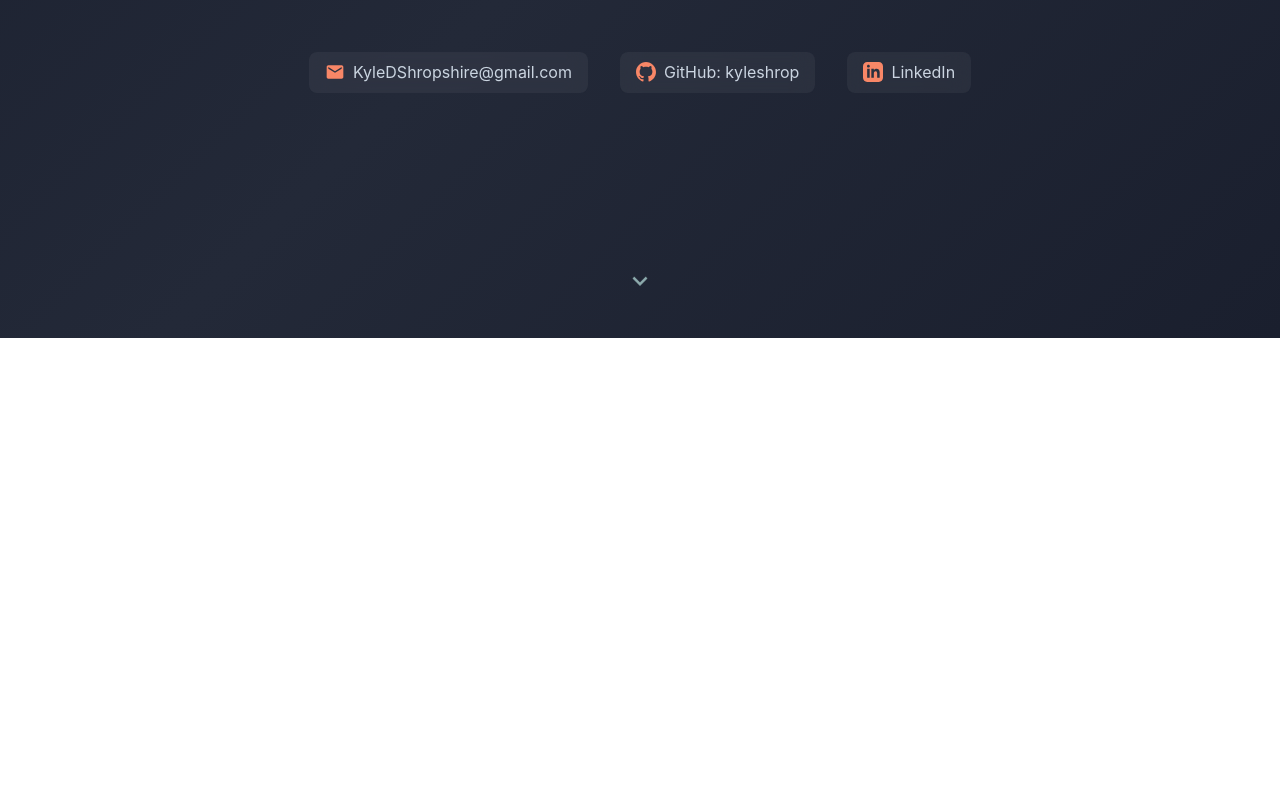
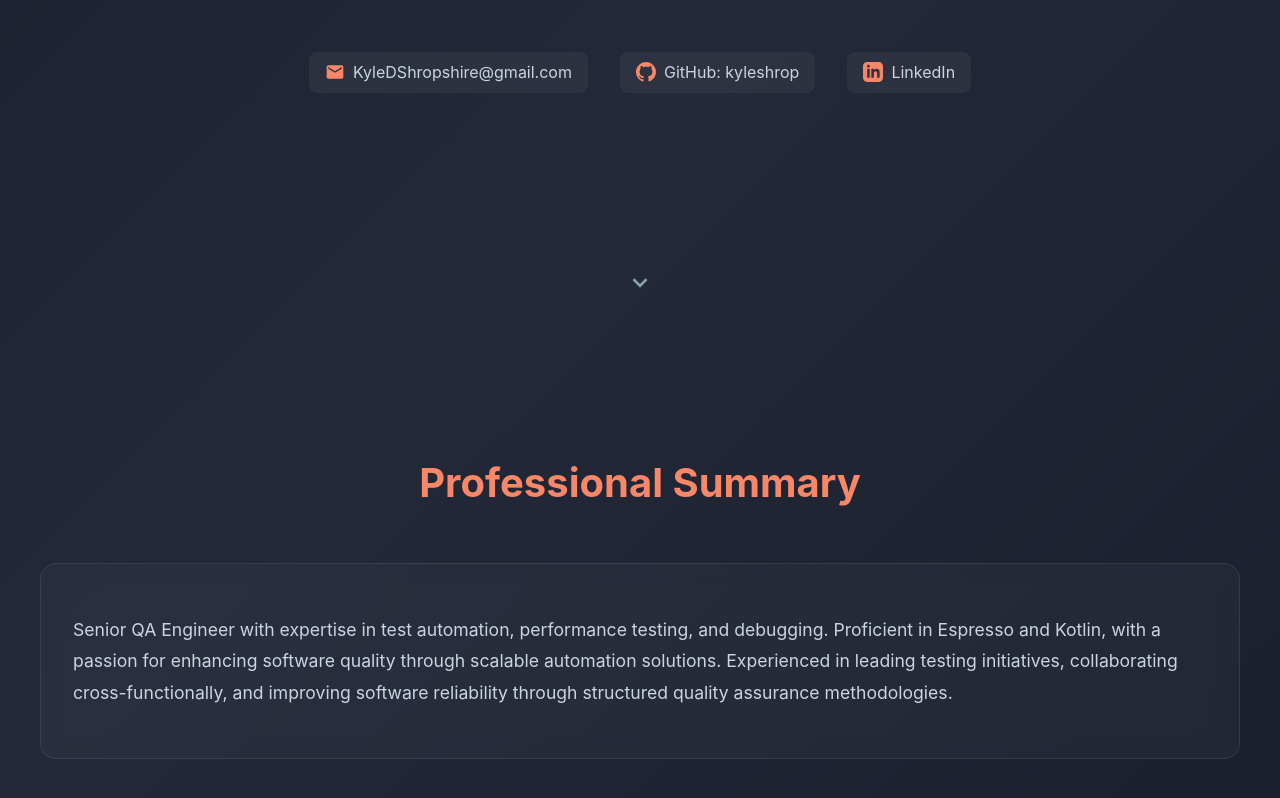
Before and after one commit to kyleshrop/kyle-resume, a React (Create React App) app: page / in a window 1280 px wide. Shown: the part 622-1420 px from the top of the page. Before the commit the page ends 960 px from the top, so only its background shows below. Built offline with nearby package versions, Linux system fonts and the light colour scheme.

Commit message:
Added summary sections.

```diff
--- a/src/App.js
+++ b/src/App.js
@@ -1,6 +1,7 @@
 import React from 'react';
 import Navigation from './components/Navigation';
 import AboutMe from './components/AboutMe';
+import Summary from './components/Summary';
 import './styles/App.css';
 
 function App() {
@@ -8,6 +9,7 @@ function App() {
     <div className="App">
       <Navigation />
       <AboutMe />
+      <Summary />
     </div>
   );
 }
--- a/src/components/AboutMe.js
+++ b/src/components/AboutMe.js
@@ -6,8 +6,8 @@ const AboutMe = () => {
   const { personal } = resumeData;
 
   return (
-    <section id="home" className="hero">
-      <div className="hero-content">
+    <section id="home" className="about-me">
+      <div className="about-me-content">
         <h1>{personal.name}</h1>
         <p className="title">{personal.title}</p>
         <p className="tagline">{personal.tagline}</p>
--- a/src/components/Summary.js
+++ b/src/components/Summary.js
@@ -0,0 +1,18 @@
+import React from 'react';
+import { resumeData } from '../data/resumeData';
+import '../styles/components/Summary.css';
+
+const Summary = () => {
+return(
+    <section id="summary">
+        <h2 className="section-title">Professional Summary</h2>
+        <div className="card">
+            <p style={{ fontSize: '1.1rem', lineHeight: '1.8', color: '#cbd5e1' }}>
+                {resumeData.summary}
+            </p>
+        </div>
+    </section>
+);
+};
+
+export default Summary;
--- a/src/styles/components/AboutMe.css
+++ b/src/styles/components/AboutMe.css
@@ -1,5 +1,5 @@
-/* Hero Section */
-.hero {
+/* About Me Section */
+.about-me {
   min-height: 100vh;
   display: flex;
   align-items: center;
@@ -9,7 +9,7 @@
   padding-top: 8rem; /* Add extra padding to account for nav */
 }
 
-.hero-content {
+.about-me-content {
   text-align: center;
   animation: fadeInUp 1s ease;
   max-width: 900px;
@@ -26,7 +26,7 @@
   }
 }
 
-.hero h1 {
+.about-me h1 {
   font-size: clamp(2.5rem, 8vw, 4.5rem);
   font-weight: 800;
   margin-bottom: 1rem;
@@ -40,7 +40,7 @@
   50% { filter: brightness(1.2); }
 }
 
-.hero .title {
+.about-me .title {
   font-size: 1.5rem;
   color: var(--secondary);
   margin-bottom: 2rem;
@@ -49,7 +49,7 @@
   text-transform: uppercase;
 }
 
-.hero .tagline {
+.about-me .tagline {
   font-size: 1.1rem;
   color: #cbd5e1;
   margin-bottom: 3rem;
@@ -115,11 +115,11 @@
 
 /* Responsive */
 @media (max-width: 768px) {
-  .hero {
+  .about-me {
     padding-top: 6rem; /* Ensure enough space on mobile */
   }
 
-  .hero h1 {
+  .about-me h1 {
     font-size: 2.5rem;
     margin-top: 1rem; /* Add extra margin on mobile */
   }
--- a/src/styles/components/Summary.css
+++ b/src/styles/components/Summary.css
@@ -0,0 +1,57 @@
+/* Sections */
+section {
+  padding: 5rem 2rem;
+  max-width: 1200px;
+  margin: 0 auto;
+  scroll-margin-top: 80px;
+}
+
+.section-title {
+  font-size: 2.5rem;
+  font-weight: 700;
+  margin-bottom: 3rem;
+  text-align: center;
+  color: var(--primary);
+  position: relative;
+  animation: fadeIn 0.8s ease;
+}
+
+@keyframes fadeIn {
+  from { opacity: 0; }
+  to { opacity: 1; }
+}
+
+/* Cards */
+.card {
+  background: var(--bg-card);
+  backdrop-filter: blur(10px);
+  border: 1px solid var(--border);
+  border-radius: 16px;
+  padding: 2rem;
+  margin-bottom: 2rem;
+  transition: all 0.3s ease;
+  position: relative;
+  overflow: hidden;
+}
+
+.card::before {
+  content: '';
+  position: absolute;
+  top: 0;
+  left: 0;
+  width: 100%;
+  height: 2px;
+  background: var(--gradient-1);
+  transform: scaleX(0);
+  transition: transform 0.3s ease;
+}
+
+.card:hover {
+  transform: translateY(-5px);
+  box-shadow: 0 20px 40px rgba(248, 135, 103, 0.1);
+  border-color: rgba(248, 135, 103, 0.3);
+}
+
+.card:hover::before {
+  transform: scaleX(1);
+}
```
